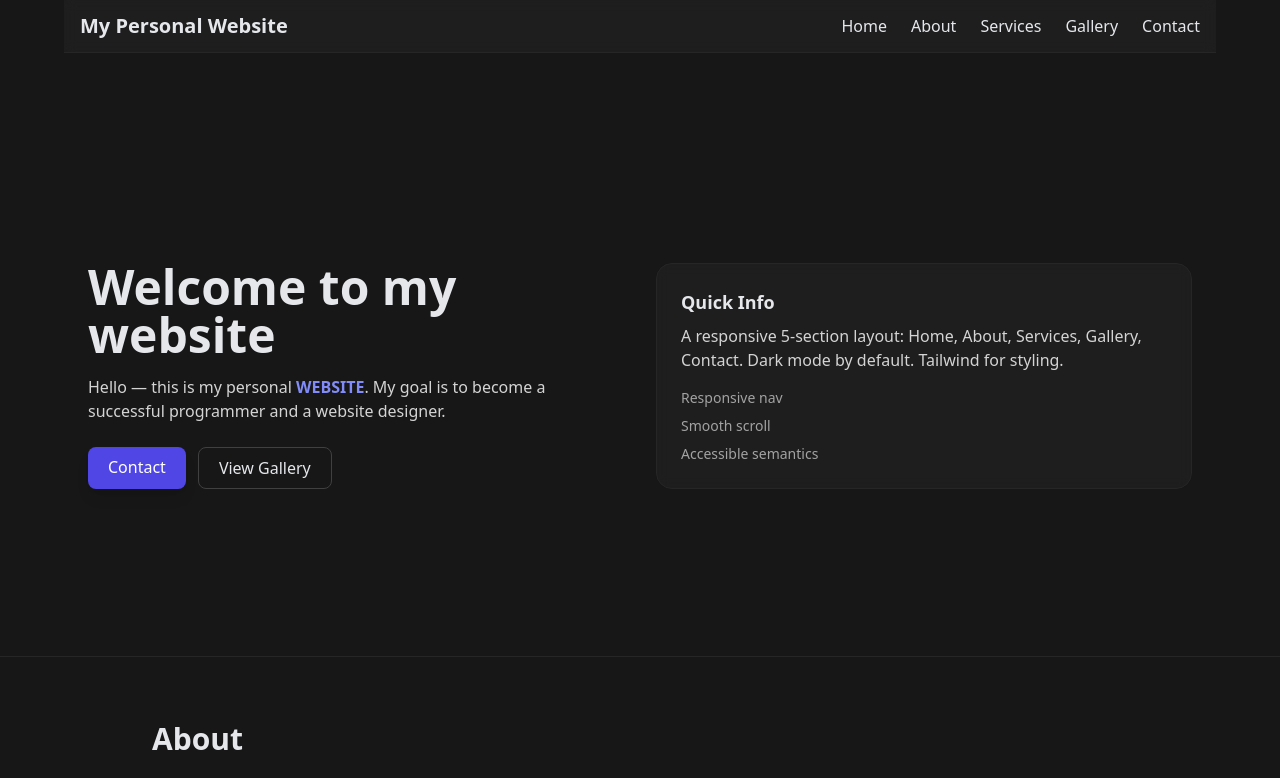
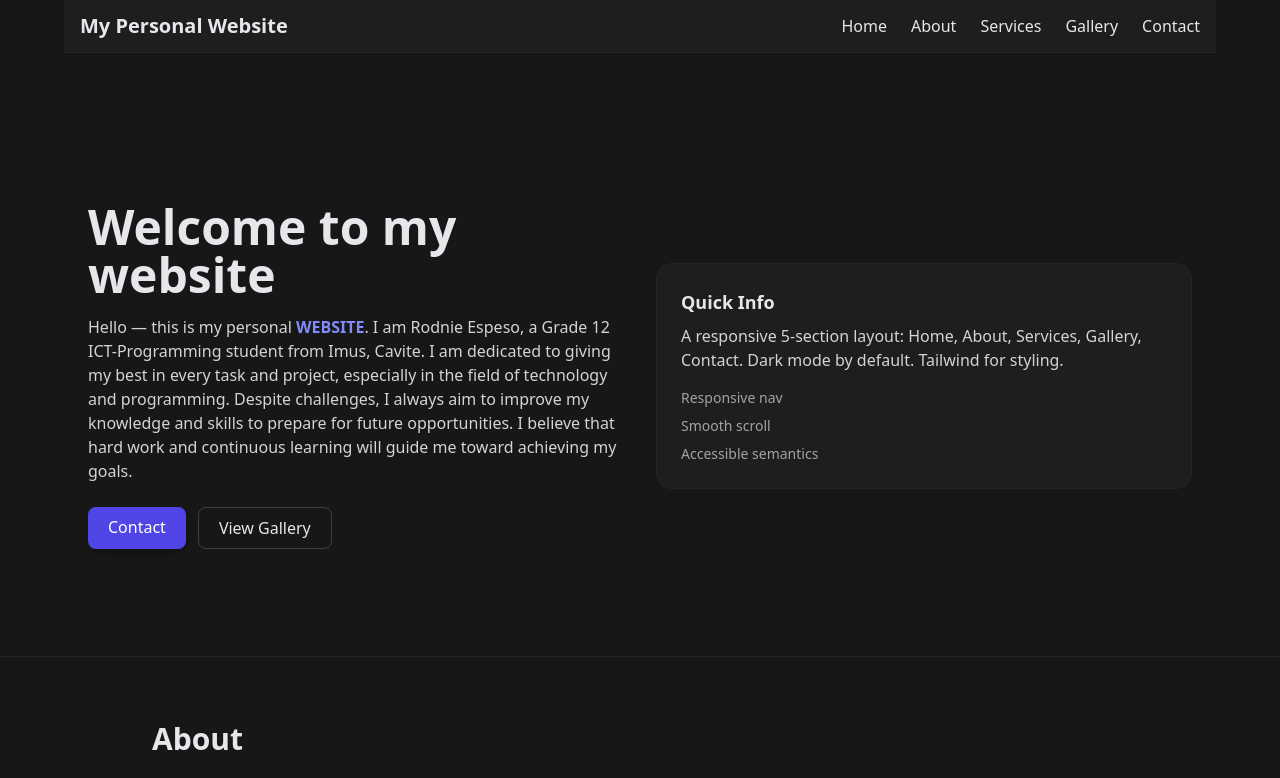
Before and after one commit to yurshiii/websitee, a plain HTML site: page index.html in a window 1280 px wide. Shown: the top 778 px of the page. Drawn offline with nearby package versions, Linux system fonts and the light colour scheme.

Commit message:
Update index.html

```diff
--- a/index.html
+++ b/index.html
@@ -52,7 +52,7 @@
       <div class="max-w-6xl mx-auto px-6 py-12 grid grid-cols-1 md:grid-cols-2 gap-8 items-center">
         <div>
           <h1 class="text-4xl md:text-5xl font-extrabold leading-tight">Welcome to my website</h1>
-          <p class="mt-4 text-neutral-300">Hello — this is my personal <span class="text-indigo-400 font-semibold">WEBSITE</span>. My goal is to become a successful programmer and a website designer.
+          <p class="mt-4 text-neutral-300">Hello — this is my personal <span class="text-indigo-400 font-semibold">WEBSITE</span>. I am Rodnie Espeso, a Grade 12 ICT-Programming student from Imus, Cavite. I am dedicated to giving my best in every task and project, especially in the field of technology and programming. Despite challenges, I always aim to improve my knowledge and skills to prepare for future opportunities. I believe that hard work and continuous learning will guide me toward achieving my goals.
 
  </p>
           <div class="mt-6 flex gap-3">
```
